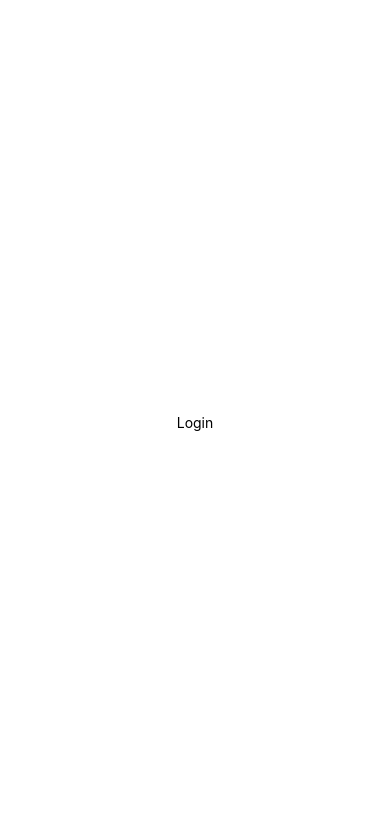
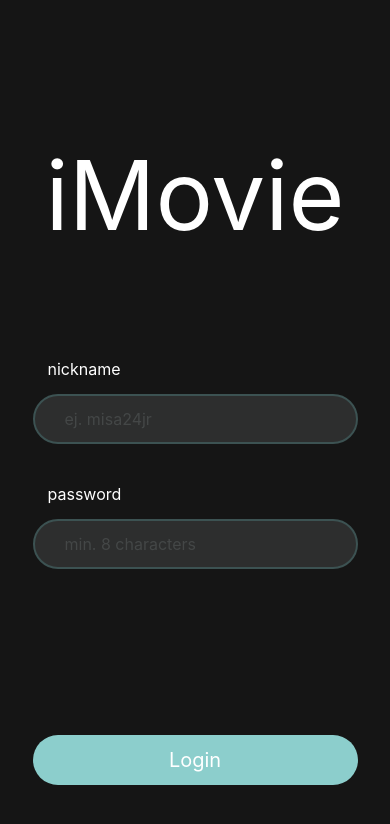
Before and after one commit to Misa24Jr/iMovie, a React Native app: screen /LoginView in a window 390 px wide. Shown: the top 824 px of the page. Built offline with nearby package versions, Linux system fonts and the light colour scheme.

Commit message:
Creacion de los componentes Title, Input y LoginView

```diff
--- /dev/null
+++ b/src/components/inputs/Input.jsx
@@ -0,0 +1,45 @@
+import React from "react";
+import { View, StyleSheet, TextInput, Text} from "react-native";
+
+const Input = ({name, placeholder, max}) => {
+    return(
+
+        <View style={style.containerInput}>
+
+            <Text style={style.name}>{name}</Text>
+
+            <TextInput
+                style={style.input}
+                placeholder={placeholder}
+                maxLength={max}
+                placeholderTextColor={'#444747'}
+            />
+
+        </View>
+    )
+}
+
+const style = StyleSheet.create({
+    name:{
+        fontSize: 16,
+        color: 'white',
+        marginLeft: 15,
+    },
+    input:{
+        width: 325,
+        height: 50,
+        borderRadius: 25,
+        borderColor: '#3C5252',
+        borderWidth: 2,
+        paddingLeft: 30,
+        fontSize: 16,
+        color: '#fff',
+        backgroundColor: '#8A909033',
+      },
+    containerInput:{
+        display: 'flex',
+        gap: 15,
+    }
+})
+
+export default Input;
--- /dev/null
+++ b/src/components/others/Title.jsx
@@ -0,0 +1,18 @@
+import React from "react";
+import { Text, View, StyleSheet } from "react-native";
+
+const Title = () =>{
+    return(
+        <Text style={style.title}>iMovie</Text>
+    )
+}
+
+const style = StyleSheet.create({
+    title: {
+      color: '#fff',
+      fontSize: 96,
+      fontWeight: 'normal',
+    },
+  });
+
+export default Title;
--- a/src/views/LoginView.jsx
+++ b/src/views/LoginView.jsx
@@ -1,12 +1,29 @@
 import React from "react";
-import { Text, View, StyleSheet } from "react-native";
-import { useNavigation } from "@react-navigation/native";
+import { View, StyleSheet, TextInput} from "react-native";
+
+// Components
+import BtnLogin from "../components/button/BtnLogin";
+import Title from "../components/others/Title";
+import Input from "../components/inputs/Input";
 
 const LoginView = () =>{
-    const navigarion = useNavigation();
+
     return(
         <View style={style.container}>
-            <Text>Login</Text>
+
+            <View style={style.containerTitle}>
+                <Title/>
+            </View>
+
+            <View style={style.containerInput}>
+                <Input name={'nickname'} placeholder={'ej. misa24jr'} max={10}/>
+                <Input name={'password'} placeholder={'min. 8 characters'} max={8}/>
+            </View>
+
+            <View style={style.containerBtn}>
+                <BtnLogin text={'Login'}/>
+            </View>
+
         </View>
     )
 }
@@ -14,10 +31,33 @@
 const style = StyleSheet.create({
     container: {
       flex: 1,
-      backgroundColor: '#fff',
+      backgroundColor: '#151515',
       alignItems: 'center',
       justifyContent: 'center',
     },
+    containerTitle:{
+        width: '100%',
+        height: '30%',
+        display: 'flex',
+        justifyContent: 'flex-end',
+        alignItems: 'center',
+    },
+    containerInput:{
+        width: '100%',
+        height: '50%',
+        display: 'flex',
+        justifyContent: 'center',
+        alignItems: 'center',
+        flexDirection: 'column',
+        gap: 40,
+    },
+    containerBtn:{
+        width: '100%',
+        height: '20%',
+        display: 'flex',
+        justifyContent: 'center',
+        alignItems: 'center',
+    }
   });
 
 export default LoginView;
--- a/src/views/Welcome.jsx
+++ b/src/views/Welcome.jsx
@@ -1,10 +1,10 @@
 import React from "react";
 import { Text, View, StyleSheet } from "react-native";
-import LinearGradient from 'react-native-linear-gradient';
 
 // Components
 import BtnRegister from "../components/button/BtnRegister";
 import BtnLogin from "../components/button/BtnLogin";
+import Title from "../components/others/Title";
 
 
 const Welcome = () =>{
@@ -14,7 +14,7 @@
 
             <View style={style.containerTitle}>
 
-                <Text style={style.title}>iMovie</Text>
+                <Title/>
                 <Text style={style.subTitle}>Get Started!</Text>
 
             </View>
@@ -53,11 +53,6 @@
         flexDirection: 'column',
         gap: 20,
     },
-    title: {
-      color: '#fff',
-      fontSize: 96,
-      fontWeight: 'normal',
-    },
     subTitle:{
         color: '#fff',
         fontSize: 40,
```
